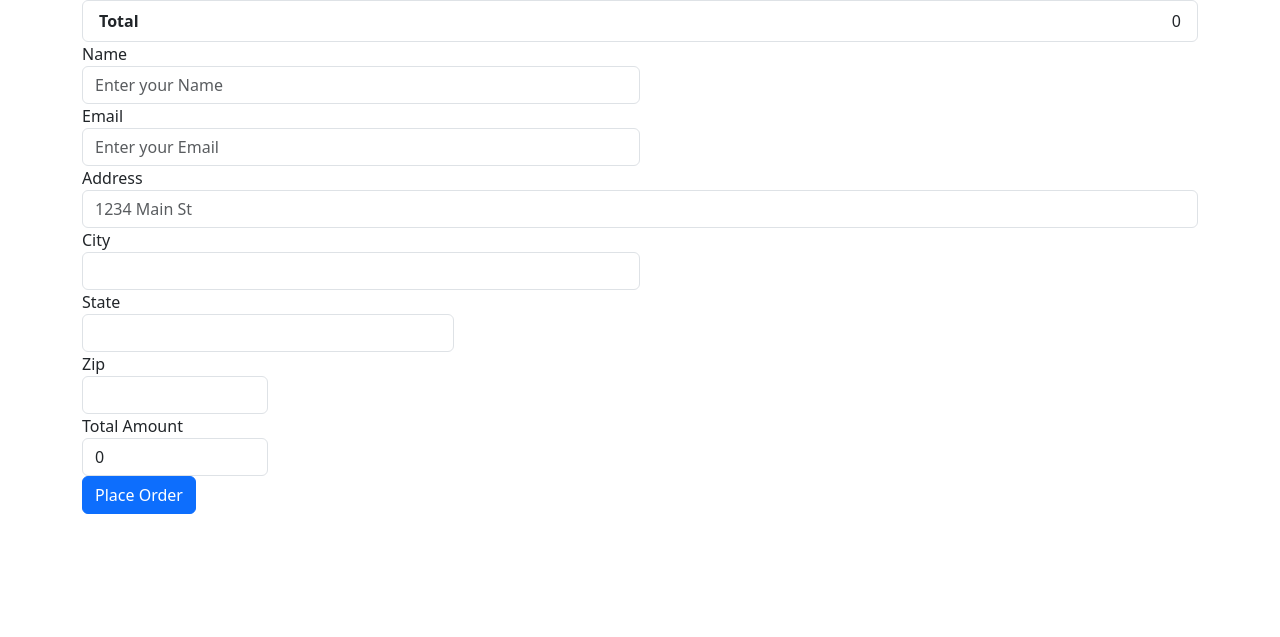
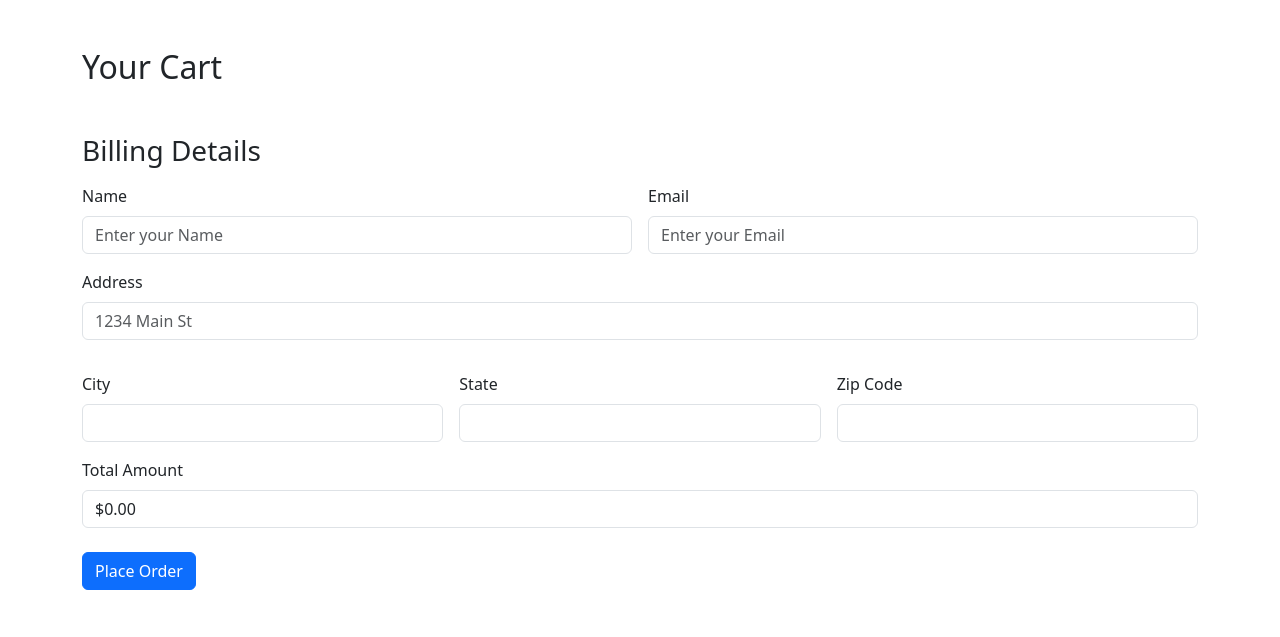
Before and after one commit to samridhibansalhere/elevate, a Django app: page /checkout/ in a window 1280 px wide. Shown: the top 637 px of the page. Run offline with Django 5.2, Linux system fonts and the light colour scheme.

Commit message:
Update checkout.html

```diff
--- a/shop/templates/shop/checkout.html
+++ b/shop/templates/shop/checkout.html
@@ -4,85 +4,79 @@
 <head>
     <meta charset="UTF-8">
     <meta name="viewport" content="width=device-width, initial-scale=1.0">
+    <title>Checkout - Your Cart</title>
     <script src="https://code.jquery.com/jquery-3.7.1.min.js"></script>
     <link href="https://cdn.jsdelivr.net/npm/bootstrap@5.3.3/dist/css/bootstrap.min.css" rel="stylesheet" integrity="sha384-QWTKZyjpPEjISv5WaRU9OFeRpok6YctnYmDr5pNlyT2bRjXh0JMhjY6hW+ALEwIH" crossorigin="anonymous">
     <link rel="stylesheet" href="{% static 'shop/style.css' %}">
     <script src="https://cdn.jsdelivr.net/npm/bootstrap@5.3.3/dist/js/bootstrap.bundle.min.js" integrity="sha384-YvpcrYf0tY3lHB60NNkmXc5s9fDVZLESaAA55NDzOxhy9GkcIdslK1eN7N6jIeHz" crossorigin="anonymous"></script>
-    <title>Document</title>
 </head>
 <body>
-    <div class="container">
-        <div class="row">
-            <div class="col-md-12">
-                <ul class="list-group" id="item_list">
+    <div class="container py-5">
+        <h2 class="mb-4">Your Cart</h2>
+        <ul class="list-group mb-4" id="item_list"></ul>
 
-                  </ul>
-            </div>
-        </div>
-        <div class="row">
-          <div class="col-md-12">
+        <h3 class="mb-3">Billing Details</h3>
         <form method="POST">
             {% csrf_token %}
             <input type="hidden" id="items" name="items">
-              <div class="form-row">
-                <div class="form-group col-md-6">
-                  <label for="inputEmail4">Name</label>
-                  <input type="text" name="name" id="name" class="form-control" id="inputEmail4" placeholder="Enter your Name">
+
+            <div class="row g-3">
+                <div class="col-md-6">
+                    <label for="name" class="form-label">Name</label>
+                    <input type="text" name="name" id="name" class="form-control" placeholder="Enter your Name" required>
                 </div>
-                <div class="form-group col-md-6">
-                  <label for="inputPassword4">Email</label>
-                  <input name="email" id="email" type="email" class="form-control" id="inputPassword4" placeholder="Enter your Email">
+                <div class="col-md-6">
+                    <label for="email" class="form-label">Email</label>
+                    <input type="email" name="email" id="email" class="form-control" placeholder="Enter your Email" required>
                 </div>
             </div>
-              <div class="form-group">
-                <label for="inputAddress">Address</label>
-                <input name="address" id="address" type="text" class="form-control" id="inputAddress" placeholder="1234 Main St">
+
+            <div class="mt-3">
+                <label for="address" class="form-label">Address</label>
+                <input type="text" name="address" id="address" class="form-control" placeholder="1234 Main St" required>
             </div>
-              <div class="form-row">
-                <div class="form-group col-md-6">
-                  <label for="inputCity">City</label>
-                  <input name="city" id="city" type="text" class="form-control" id="inputCity">
+
+            <div class="row g-3 mt-3">
+                <div class="col-md-4">
+                    <label for="city" class="form-label">City</label>
+                    <input type="text" name="city" id="city" class="form-control" required>
                 </div>
-                <div class="form-group col-md-4">
-                  <label for="inputState">State</label>
-                  <input name="state" id="state" type="text" class="form-control" id="inputState">
+                <div class="col-md-4">
+                    <label for="state" class="form-label">State</label>
+                    <input type="text" name="state" id="state" class="form-control" required>
                 </div>
-                <div class="form-group col-md-2">
-                  <label for="inputZip">Zip</label>
-                  <input id="zipcode" name="zipcode" type="text" class="form-control" id="inputZip">
-                </div>
-                <div class="form-group col-md-2">
-                  <label for="inputTotal">Total Amount</label>
-                  <input readonly="" type="text" class="form-control" id="total" name="total">
+                <div class="col-md-4">
+                    <label for="zipcode" class="form-label">Zip Code</label>
+                    <input type="text" name="zipcode" id="zipcode" class="form-control" required>
                 </div>
             </div>
-              <button type="submit" class="btn btn-primary">Place Order</button>
+
+            <div class="mt-3">
+                <label for="total" class="form-label">Total Amount</label>
+                <input type="text" class="form-control" id="total" name="total" readonly>
+            </div>
+
+            <button type="submit" class="btn btn-primary mt-4">Place Order</button>
         </form>
     </div>
-        </div>
-    </div>
-</body>
-<script type="text/javascript">
-if(localStorage.getItem('cart')==null){
-  var cart={};
+
+    <script>
+        let cart = localStorage.getItem('cart') ? JSON.parse(localStorage.getItem('cart')) : {};
+        let total = 0;
+
+        for (let item in cart) {
+            let [quantity, name, price] = cart[item];
+            total += price * quantity;
+            $('#item_list').append(`
+                <li class="list-group-item d-flex justify-content-between align-items-center">
+                    ${name} (x${quantity})
+                    <span class="badge bg-warning">$${price * quantity}</span>
+                </li>
+            `);
         }
-else{
-  cart=JSON.parse(localStorage.getItem('cart'));
-}
-let total=0;
-for(item in cart){
-  let name=cart[item][1];
-  let quantity=cart[item][0];
-  let price=cart[item][2];
-  total=total+cart[item][2];
-  itemString=`<li class="list-group-item">${name}<span class="badge badge-warning badge-pill">${quantity}</span>
-<span class="badge badge-warning badge-pill">${price}</span></li>`
 
-  $('#item_list').append(itemString);
-}
-totalprice=`<li class="list-group-item d-flex justify-content-between align-items-center"><b>Total</b>${total}</li>`
-$('#total').val(total);
-$('#item_list').append(totalprice);
+        $('#total').val(`$${total.toFixed(2)}`);
         $('#items').val(JSON.stringify(cart));
     </script>
+</body>
 </html>
```
Lines whose indentation alone changed are shown as unchanged.
